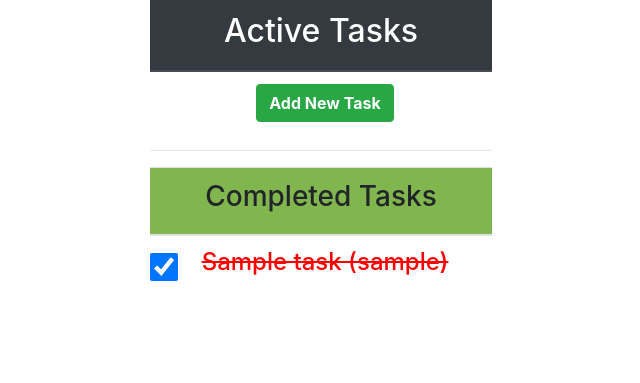
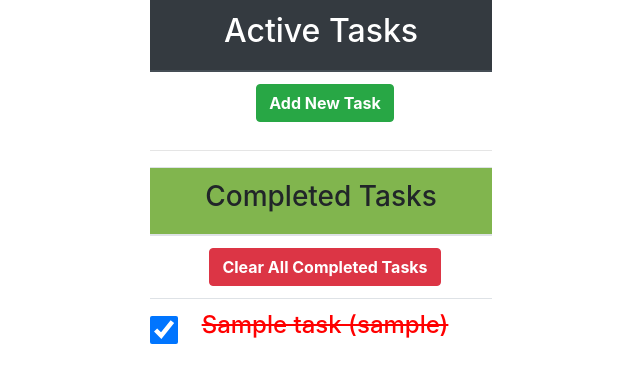
Before and after one commit to GreenSpider000/TodoApp, a Django app: page / in a window 1280 px wide. Shown: the part 105-488 px from the top of the page, without its empty margins (319-959 px from the left). Run offline with Django 3.2, Linux system fonts and the light colour scheme; tables that the repository leaves empty hold one stand-in row (values such as "Sample post"); some libraries are stand-ins or nearby versions.

Commit message:
Done with Adding Tasks to DB Functionality

```diff
--- a/to_do/static/to_do_app/main.css
+++ b/to_do/static/to_do_app/main.css
@@ -26,7 +26,6 @@ max-width: 100%;
 }
 
 .main-header {
-    /*background-color: #092e20;*/
     background-color: indigo;
     max-width: 100%;
     height: 80px;
@@ -47,3 +46,13 @@ max-width: 100%;
 .thead-green {
     background-color: #81b54e;
 }
+
+.btn-side {
+  background-color: #dc3545;
+  border: none;
+  border-radius: 10%;
+  color: white;
+  padding: none;
+  font-size: 18px;
+  cursor: pointer;
+}
--- a/to_do/static/to_do_app/script.js
+++ b/to_do/static/to_do_app/script.js
@@ -1,19 +1,13 @@
 $(document).ready(function(){
-
-	/*if ($("#maintable tbody tr").length == 0) {
-		alert('Length is ' + $("#maintable").length);
-		var new_row = '<tr><td><button type="button" class="btn btn-success" id="add-new-row"><strong>Add New Task</strong></button></td></tr>'
-		$("#maintable").append(new_row);
-
-
-	};*/
 
 	//Adds a New Row to the Table
 
 	$(document).on("click", "#add-new-row", function() {
 		//$(this).parent().parent().remove();
-		var row = '<tr><td><input type="checkbox" title="Mark as Done" class="form-check-input" id="exampleCheck"></td><td><input type="text" name="task" class="form-control" placeholder="Enter your Task" maxlength="60"></td><td><button type="button" style="float: right;" class="btn btn-danger deleterow" title="Delete this task">Delete</button></td></tr>';
-		$("#maintable").append(row);
+		var row = '<tr><td><input type="checkbox" title="Mark as Done" class="form-check-input" id="exampleCheck"></td><td colspan="2"><span><input type="text" name="task" style="float: left;" class="form-control add_task" placeholder="Enter your Task" maxlength="60"></td></span><td><button class="btn btn-side" id="add_task_btn" title="Add Task" style="background-color: green;"><i class="fa fa-plus"></i></button>&nbsp;&nbsp;<button title="Delete this Task" class="btn btn-side deleterow"><i class="fa fa-close"></i></button></td></tr>';
+		if($('.add_task').length == 0) {
+    		$("#maintable").append(row);
+		}
 	});
 
 	/*//Adds a row to the To-Do List
@@ -28,6 +22,41 @@ $(document).ready(function(){
 	$(document).on("click", ".deleterow", function() {
        $(this).parent().parent().remove();
 	});
+
+	/* Adding a New Task to the Database and show the same in the Active Task Table */
+	$("table").on('click', "#add_task_btn", function() {
+	    var task_name;
+	    // Getting the Task Name
+	    task_name = $('.add_task').val();
+	    if (task_name != "") {
+            $.ajax(
+            {
+                type: "GET",
+                url: "/add_new_task",
+                data: {
+                        task_title: task_name,
+                },
+                success: function(data) //This will get the data returned by the /add_new_task end point in JSON Format.
+                {
+                    //'data' variable is in JSON Format. {key: value}
+                    // The task_id that is generated for the newly added Task is present in the task_id variable
+                    task_id = data.id;
+                    task_name = data.task_title;
+
+                    //Remove the current row
+                    $("#add_task_btn").parent().parent().remove();
+
+                    //Add the added task to the Active Tasks Table
+                    var row = '<tr><td><input type="checkbox" title="Mark as Done" class="form-check-input mark_as_done" id="' + task_id + '"></td><td colspan="2"><h4 align="left" id="title' + task_id + '">' + task_name + '</h4></td><td><button class="btn btn-side deleterow" title="Delete this Task" style="float: right;"><i class="fa fa-close"></i></button></td></tr>';
+                    $('#maintable').append(row);
+                }
+            })
+        }
+        else {
+            alert('Enter a Valid Task Name!');
+        }
+	});
+
 
 	/* Moves the row from Active Tasks Table to Complete Tasks Table and Vice versa */
 	$("table").on('click', ".mark_as_done, .mark_as_undone", function() {
@@ -55,7 +84,7 @@ $(document).ready(function(){
                     //Remove from the Active Table
                     $("#"+check_id).parent().parent().remove();
                     //Append to the Complete Table
-                    var row = '<tr><td><input type="checkbox" title="Completed" class="form-check-input mark_as_undone" id="'+ check_id +'" checked></td><td><h4 align="left" id="title'+ check_id + '" class="completed_tasks">'+ task_name + '</h4></td><td class="button-row"></td></tr>';
+                    var row = '<tr><td><input type="checkbox" title="Mark as Undone" class="form-check-input mark_as_undone" id="'+ check_id +'" checked></td><td><h4 align="left" id="title'+ check_id + '" class="completed_tasks">'+ task_name + '</h4></td><td class="button-row"></td></tr>';
                     $('#completed-table').append(row);
 
                 }
@@ -81,7 +110,7 @@ $(document).ready(function(){
                     //Remove from the Completed Table
                     $("#"+un_check_id).parent().parent().remove();
                     //Append to the Active Table
-                    var row = '<tr><td><input type="checkbox" title="Mark as Done" class="form-check-input mark_as_done" id="' + un_check_id + '"></td><td><h4 align="left" id="title' + un_check_id + '">' + task_name + '</h4></td><td><button type="button" style="float: right;" class="btn btn-danger deleterow" title="Delete this task">Delete</button></td></tr>'
+                    var row = '<tr><td><input type="checkbox" title="Mark as Done" class="form-check-input mark_as_done" id="' + un_check_id + '"></td><td colspan="2"><h4 align="left" id="title' + un_check_id + '">' + task_name + '</h4></td><td><button class="btn btn-side deleterow" title="Delete this Task" style="float: right;"><i class="fa fa-close"></i></button></td></tr>';
                     $('#maintable').append(row);
                 }
            })
--- a/to_do/templates/to_do_app/base.html
+++ b/to_do/templates/to_do_app/base.html
@@ -5,7 +5,8 @@
     <meta charset="UTF-8">
     <!-- Required meta tags -->
     <meta name="viewport" content="width=device-width, initial-scale=1, shrink-to-fit=no">
-
+    <!-- Link to FontAwesome Icons CDN -->
+    <link rel="stylesheet" href="https://cdnjs.cloudflare.com/ajax/libs/font-awesome/4.7.0/css/font-awesome.min.css">
     {% if title %}
         <title>To-Do App - {{ title }}</title>
     {% else %}
--- a/to_do/templates/to_do_app/home.html
+++ b/to_do/templates/to_do_app/home.html
@@ -13,15 +13,15 @@
 	<tbody>
 	<tr>
 		<td colspan=4>
-		<button type="button" class="btn btn-success" id="add-new-row"><strong>Add New Task</strong></button>
+		<button type="button" class="btn btn-success" id="add-new-row" title="Add a New Task"><strong>Add New Task</strong></button>
 		</td>
 	</tr>
 	{% for task in tasks %}
 		{% if not task.is_checked %}
 		<tr>
 			<td><input type="checkbox" title="Mark as Done" class="form-check-input mark_as_done" id="{{ task.id }}"></td>
-			<td><h4 align="left" id="title{{ task.id }}">{{ task.task_title }} ({{ task.author }})</h4></td>
-			<td><button type="button" style="float: right;" class="btn btn-danger deleterow" title="Delete this task">Delete</button></td>
+			<td colspan="2"><h4 align="left" id="title{{ task.id }}">{{ task.task_title }} ({{ task.author }})</h4></td>
+			<td><button class="btn btn-side deleterow" title="Delete this Task" style="float: right;"><i class="fa fa-close"></i></button></td>
 		</tr>
 		{% endif %}
 	{% endfor %}
@@ -36,10 +36,15 @@
 		</th>
 	</thead>
 	<tbody>
+	<tr>
+		<td colspan=4>
+		<button type="button" class="btn btn-danger" id="clear_all_completed_tasks"><strong>Clear All Completed Tasks</strong></button>
+		</td>
+	</tr>
 	{% for task in tasks %}
 		{% if task.is_checked %}
 		<tr>
-			<td><input type="checkbox" title="Completed" class="form-check-input mark_as_undone" id="{{ task.id }}" checked></td>
+			<td><input type="checkbox" title="Mark as Undone" class="form-check-input mark_as_undone" id="{{ task.id }}" checked></td>
 			<td><h4 align="left" class="completed_tasks" id="title{{ task.id }}">{{ task.task_title }} ({{ task.author }})</h4></td>
 			<td class="button-row"></td>
 		</tr>
--- a/to_do/urls.py
+++ b/to_do/urls.py
@@ -4,5 +4,6 @@ from . import views
 urlpatterns = [
     path('', views.home, name='home'),
     path('test/', views.test, name='test'),
-    path('move_tasks/', views.move_tasks, name='move_tasks')
+    path('move_tasks/', views.move_tasks, name='move_tasks'),
+    path('add_new_task/', views.add_new_task, name='add_new_task')
 ]
--- a/to_do/views.py
+++ b/to_do/views.py
@@ -1,8 +1,9 @@
 from django.shortcuts import render
 # Imports our Task Model - i.e, Our DB Table
 from .models import Task
-from django.http import HttpResponse
+from django.http import HttpResponse, JsonResponse
 from django.contrib.auth.models import User
+from django.forms.models import model_to_dict
 
 user = User.objects.first()
 
@@ -48,3 +49,24 @@ def move_tasks(request):
         return HttpResponse("Success!")
     else:
         return HttpResponse("Request method is not GET.")
+
+
+def add_new_task(request):
+    if request.method == 'GET':
+        # Getting the task Name from Ajax
+        task_name = request.GET['task_title']
+        # Dummy User - for the purpose of testing
+        creator = User.objects.last()
+        # Adding the task to the Database Table - Task
+        temp_task = Task(task_title=task_name, author=creator)
+        # Saving the changes to the Database
+        temp_task.save()
+        # Converting the newly added task that is saved to Dictionary format and returning as JSON format
+        task_json_string = model_to_dict(temp_task, fields=['id', 'task_title', 'author'])
+
+        # Returning the Saved Tasks details in JSON Format to the AJAX Code.
+        # The AJAX Code will then add this task to the Active Tasks Table.
+        return JsonResponse(task_json_string)
+
+    else:
+        return HttpResponse("Request method is not GET.")
```
Also changed, not shown: 1 other file.
